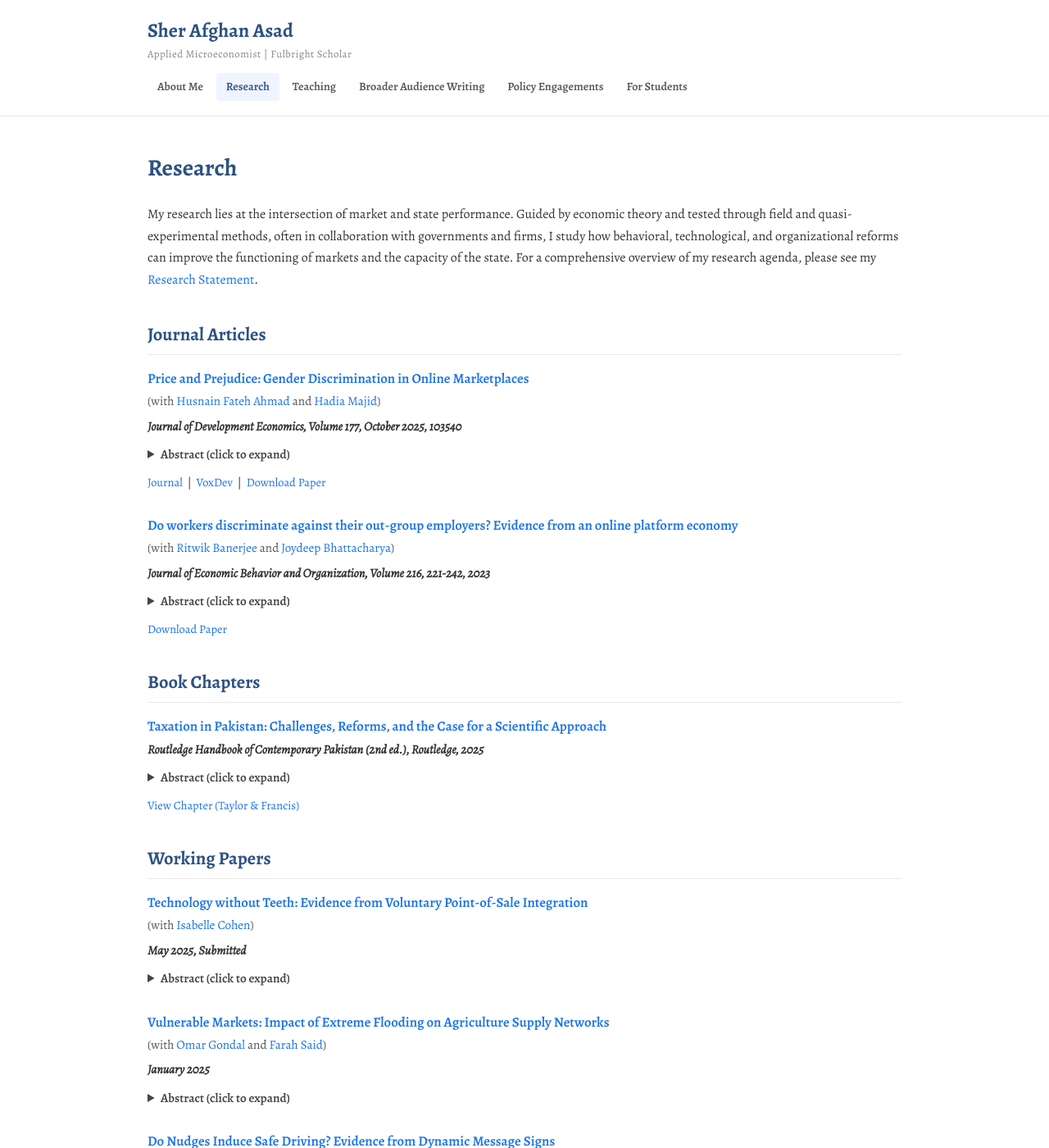
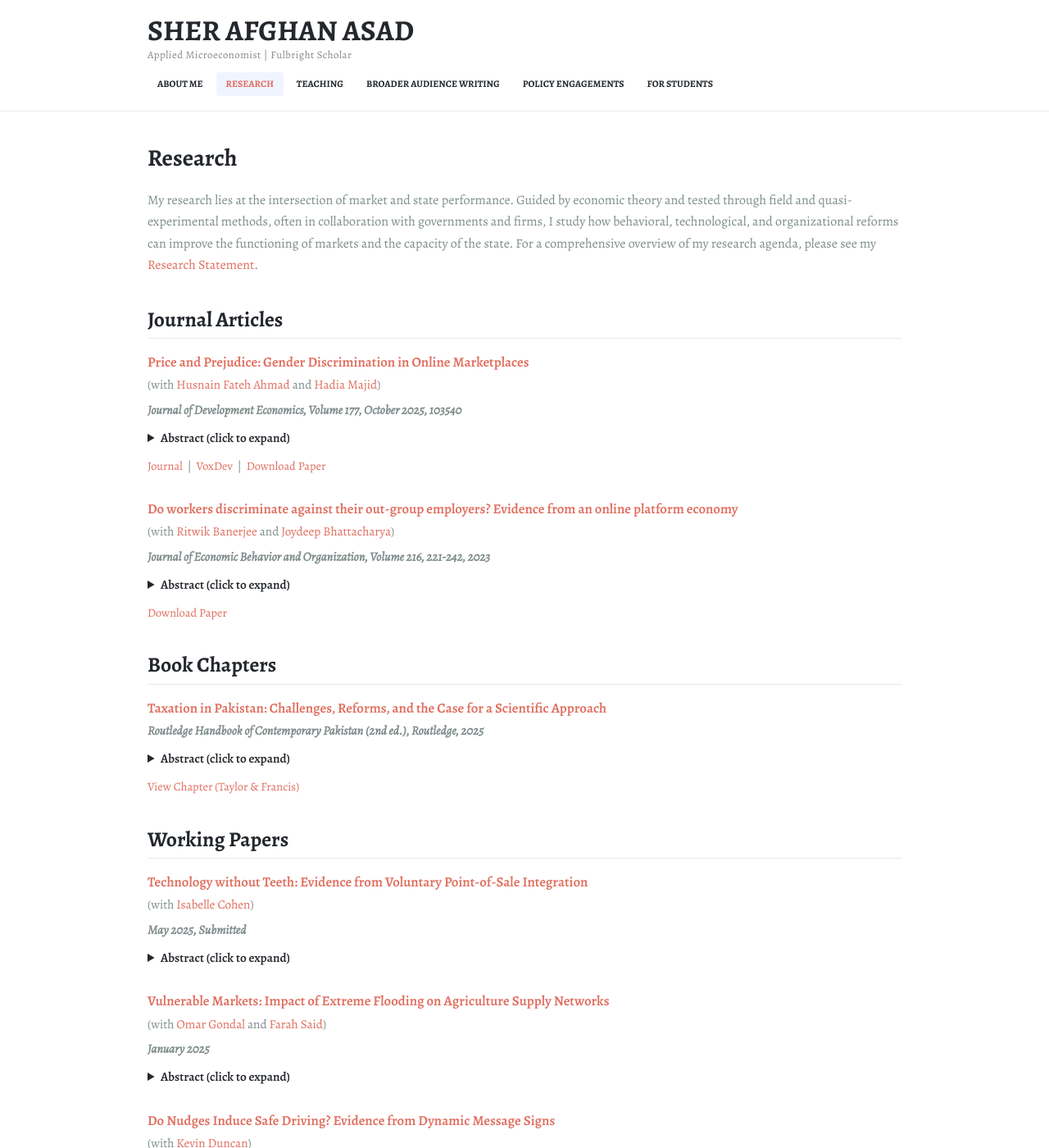
Before and after one commit to sherafghanasad/sherafghanasad.github.io, a Jekyll site: the page built from research.html, in a window 1280 px wide and 1400 px high. Shown: the whole window at 82% size. Built offline with Jekyll 4.4.1, drawn with Linux system fonts in a browser that asks for light colours.

Commit message:
Match WordPress Illustratr theme font and formatting
- Body text color: #7f8d8c (matching WordPress)
- Link color: #e06d5e (coral, matching WordPress)
- Heading color: #24282d (dark, matching WordPress)
- Navigation: uppercase, font-weight 900, matching Illustratr theme
- Site title: uppercase, weight 900, matching WordPress
- h2 size: 1.6em, h3 size: 1.4em (matching WordPress)
- Line-height: 1.5 throughout (matching WordPress)
- Add target="_blank" to Weiss Fund link

Co-Authored-By: Claude Opus 4.6 (1M context) <noreply@anthropic.com>

```diff
--- a/assets/css/style.css
+++ b/assets/css/style.css
@@ -5,13 +5,13 @@ html { font-size: 16px; scroll-behavior: smooth; }
 
 body {
   font-family: 'Alegreya', serif;
-  color: #333;
-  line-height: 1.6;
+  color: #7f8d8c;
+  line-height: 1.5;
   background: #fff;
 }
 
-a { color: #1a73e8; text-decoration: none; }
-a:hover { text-decoration: underline; }
+a { color: #e06d5e; text-decoration: none; }
+a:hover { color: #7f8d8c; text-decoration: underline; }
 
 .container {
   max-width: 960px;
@@ -44,12 +44,14 @@ a:hover { text-decoration: underline; }
 
 .site-title {
   font-family: 'Alegreya', serif;
-  font-size: 1.5rem;
-  font-weight: 700;
-  color: #2c5282;
+  font-size: 2.2rem;
+  font-weight: 900;
+  color: #24282d;
   text-decoration: none;
+  text-transform: uppercase;
+  line-height: 1.1;
 }
-.site-title:hover { text-decoration: none; color: #1a4a7a; }
+.site-title:hover { text-decoration: none; color: #e06d5e; }
 
 .site-tagline {
   font-size: 0.8rem;
@@ -69,9 +71,10 @@ a:hover { text-decoration: underline; }
 .nav-list > li > a {
   display: block;
   padding: 6px 12px;
-  font-size: 0.88rem;
-  font-weight: 600;
-  color: #555;
+  font-size: 0.73rem;
+  font-weight: 900;
+  color: #24282d;
+  text-transform: uppercase;
   border-radius: 4px;
   transition: background 0.2s, color 0.2s;
 }
@@ -79,7 +82,7 @@ a:hover { text-decoration: underline; }
 .nav-list > li > a:hover,
 .nav-list > li > a.active {
   background: #f0f4ff;
-  color: #2c5282;
+  color: #e06d5e;
   text-decoration: none;
 }
 
@@ -106,12 +109,14 @@ a:hover { text-decoration: underline; }
 .dropdown li a {
   display: block;
   padding: 8px 16px;
-  font-size: 0.84rem;
-  color: #555;
+  font-size: 0.73rem;
+  font-weight: 900;
+  color: #24282d;
+  text-transform: uppercase;
 }
 .dropdown li a:hover {
   background: #f0f4ff;
-  color: #2c5282;
+  color: #e06d5e;
   text-decoration: none;
 }
 
@@ -213,33 +218,37 @@ a:hover { text-decoration: underline; }
 }
 .about-text p {
   font-size: 1rem;
-  line-height: 1.65;
-  margin-bottom: 14px;
+  line-height: 1.5;
+  margin-bottom: 20px;
 }
 
 /* ===== Page Headings ===== */
 h1 {
   font-family: 'Alegreya', serif;
-  font-size: 1.8rem;
-  color: #2c5282;
+  font-size: 1.8em;
+  font-weight: bold;
+  color: #24282d;
+  line-height: 1.2;
   margin-bottom: 20px;
 }
 
 h2 {
   font-family: 'Alegreya', serif;
-  font-size: 1.4rem;
-  color: #2c5282;
+  font-size: 1.6em;
+  font-weight: bold;
+  color: #24282d;
+  line-height: 1.3;
   margin: 36px 0 16px;
   padding-bottom: 6px;
   border-bottom: 1px solid #e8e8e8;
 }
 
 h3 {
-  font-size: 0.82rem;
-  font-weight: 600;
-  letter-spacing: 1.5px;
-  text-transform: uppercase;
-  color: #2c5282;
+  font-family: 'Alegreya', serif;
+  font-size: 1.4em;
+  font-weight: bold;
+  color: #24282d;
+  line-height: 1.4;
   margin: 30px 0 15px;
 }
 
@@ -260,11 +269,11 @@ hr {
   font-size: 1.05em;
   font-weight: 600;
 }
-.pub-title a { color: #1a73e8; }
+.pub-title a { color: #e06d5e; }
 
 .pub-authors {
   margin: 0 0 0.5em;
-  color: #555;
+  color: #7f8d8c;
   font-size: 0.95rem;
 }
 
@@ -287,13 +296,13 @@ details summary {
   cursor: pointer;
   font-weight: 600;
   font-size: 0.95rem;
-  color: #444;
+  color: #24282d;
 }
 details p {
   margin-top: 0.5em;
   font-size: 0.93rem;
-  line-height: 1.6;
-  color: #555;
+  line-height: 1.5;
+  color: #7f8d8c;
 }
 
 /* ===== Teaching ===== */
@@ -308,13 +317,13 @@ details p {
 .course-meta {
   margin: 0 0 2px;
   font-size: 0.875rem;
-  color: #666;
+  color: #7f8d8c;
 }
 .course-desc {
   margin: 0 0 4px;
   font-size: 0.94rem;
-  line-height: 1.55;
-  color: #444;
+  line-height: 1.5;
+  color: #7f8d8c;
 }
 .course-link {
   margin: 0;
@@ -334,7 +343,7 @@ details p {
   font-weight: 600;
   line-height: 1.3;
 }
-.writing-title a { color: #1a73e8; }
+.writing-title a { color: #e06d5e; }
 
 .writing-meta {
   font-size: 0.75rem;
@@ -345,9 +354,9 @@ details p {
 
 .writing-desc {
   font-size: 0.875rem;
-  color: #777;
+  color: #7f8d8c;
   margin: 6px 0 0;
-  line-height: 1.45;
+  line-height: 1.5;
 }
 
 /* ===== Policy Engagements ===== */
@@ -357,27 +366,27 @@ details p {
 .engagement-title {
   font-size: 1rem;
   font-weight: 600;
-  color: #2c5282;
+  color: #24282d;
 }
 .engagement-partner {
   font-size: 0.875rem;
-  color: #666;
+  color: #7f8d8c;
   margin-top: 2px;
 }
 .engagement-desc {
   font-size: 0.94rem;
-  color: #444;
-  line-height: 1.55;
+  color: #7f8d8c;
+  line-height: 1.5;
   margin-top: 6px;
 }
 
 /* ===== For Students ===== */
 .student-info {
   max-width: 680px;
-  color: #2c5282;
-  line-height: 1.45;
+  color: #24282d;
+  line-height: 1.5;
 }
-.student-info p { color: #555; line-height: 1.5; margin-bottom: 14px; }
+.student-info p { color: #7f8d8c; line-height: 1.5; margin-bottom: 20px; }
 .student-info ul { list-style: none; padding: 0; }
 .student-info li {
   margin-bottom: 8px;
@@ -391,7 +400,7 @@ details p {
   left: 0;
   color: #aaa;
 }
-.student-info li strong { color: #2c5282; }
+.student-info li strong { color: #24282d; }
 
 /* ===== Footer ===== */
 .site-footer {
```
